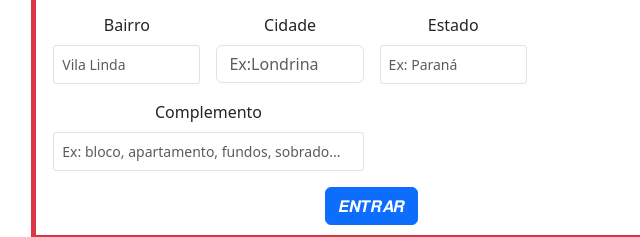
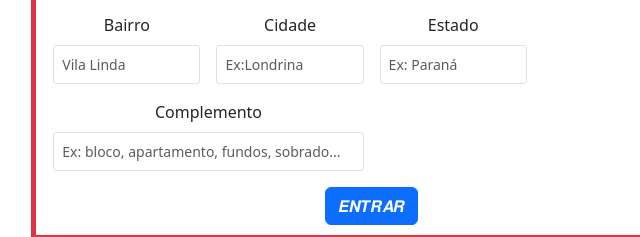
Before and after one commit to MariaYanagui/form-CadEndereco, a plain HTML site: page endereco.html in a window 1280 px wide. Shown: the part 274-511 px from the top of the page, 255-895 px from the left. Drawn offline with nearby package versions, Linux system fonts and the light colour scheme.

Commit message:
alteração do html

```diff
--- a/endereco.html
+++ b/endereco.html
@@ -33,7 +33,7 @@
           </div>
           <div class="col-md-3">
             <label for="text" class="form-label">Cidade </label>
-            <input type="email" class="form-control" id="localidade" placeholder="Ex:Londrina">
+            <input type="text" class="form-control" id="localidade" placeholder="Ex:Londrina">
           </div>
           <div class="col-md-3">
             <label for="text" class="form-label">Estado</label>
```
